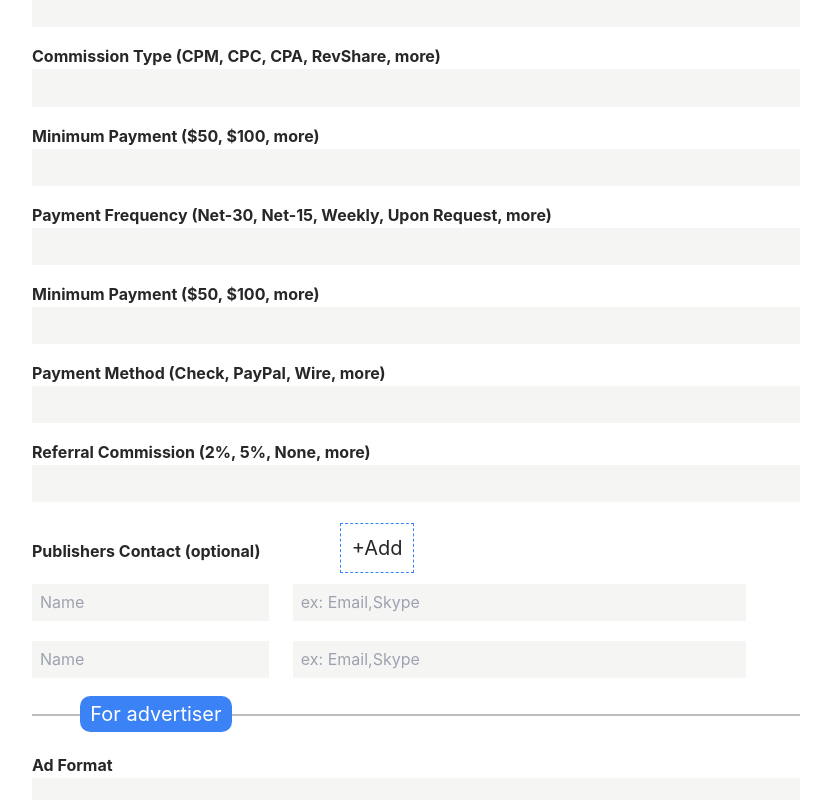
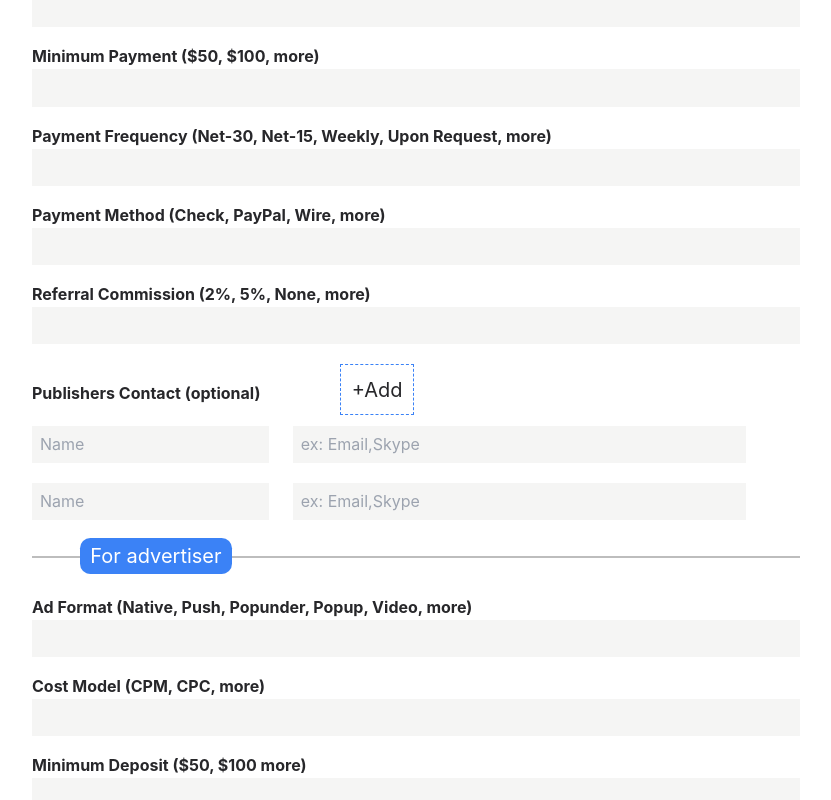
Before and after one commit to AFM-Taha/affling, a Next.js app: page /advertising-network in a window 1280 px wide. Shown: the part 1460-2260 px from the top of the page, without its empty margins (108-939 px from the left). Built offline with nearby package versions, Linux system fonts and the light colour scheme.

Commit message:
improve labels and error messages

```diff
--- a/src/components/SignUpForm/SignUpFormAdvertisingNetwork.tsx
+++ b/src/components/SignUpForm/SignUpFormAdvertisingNetwork.tsx
@@ -22,7 +22,7 @@ const schema = z.object({
     'Tracking Software',
     'Marketing Spy Tools',
   ]),
-  network_name: z.string().min(2, 'Affiliate netrok name is required'),
+  network_name: z.string().min(2, 'Advertising network name is required'),
   network_url: z
     .string()
     .regex(
@@ -38,19 +38,21 @@ const schema = z.object({
   network_description: z
     .string()
     .min(10, 'Description must be at least 10 characters'),
-  minimum_payment: z.number().positive({ message: 'be greater than 0' }),
+  minimum_payment: z
+    .number({ invalid_type_error: 'Enter a number' })
+    .positive({ message: 'Must be greater than 0' }),
   payment_frequency: z.enum(
     ['Daily', 'Weekly', 'Monthly', 'Quarterly', 'Annually'],
     {
-      invalid_type_error:
-        'Must be one of the following: Daily, Weekly, Monthly, Quarterly, Annually',
-      required_error:
-        'Must be one of the following: Daily, Weekly, Monthly, Quarterly, Annually',
+      errorMap: (issue, ctx) => ({
+        message:
+          'Must be one of the following: Daily, Weekly, Monthly, Quarterly, Annually',
+      }),
     }
   ),
   payment_method: z.string().min(2, 'Payment method is required'),
   referral_commission: z
-    .number()
+    .number({ invalid_type_error: 'Enter a number' })
     .positive({ message: 'Must be greater than 0' }),
   tracking_software: z.string().min(2, 'Tracking software is required'),
   affiliate_advertiser_contacts: z.array(
@@ -61,15 +63,21 @@ const schema = z.object({
   ),
   question_aria: z.string().optional(),
   program_category: z.string().min(2, 'Program category is required'),
-  base_commission: z.number().positive({ message: 'Must be greater than 0' }),
+  base_commission: z
+    .number({ invalid_type_error: 'Enter a number' })
+    .positive({ message: 'Must be greater than 0' }),
   tag: z.string().min(2, 'Tag is required'),
   add_format: z.string().min(2, 'Add format is required'),
   cost_model: z.string().min(2, 'Cost model is required'),
-  minimum_deposit: z.number().positive({ message: 'Must be greater than 0' }),
+  minimum_deposit: z
+    .number({ invalid_type_error: 'Enter a number' })
+    .positive({ message: 'Must be greater than 0' }),
   targeting_optimization: z
     .string()
     .min(2, 'Targeting optimization is required'),
-  daily_Impression: z.string().min(2, 'Daily Impression is required'),
+  daily_Impression: z
+    .number({ invalid_type_error: 'Enter a number' })
+    .min(2, 'Daily Impression is required'),
   top: z.string().min(2, 'Top is required'),
   publishers_contact: z.array(
     z
@@ -86,8 +94,12 @@ const schema = z.object({
   }),
   select_device: z.string().min(2, 'Must be at least 2 characters'),
   select_users: z.string().min(2, 'Must be at least 2 characters'),
-  setup_fees: z.number().positive({ message: 'Must be greater than 0' }),
-  startup_pricing: z.number().positive({ message: 'Must be greater than 0' }),
+  setup_fees: z
+    .number({ invalid_type_error: 'Enter a number' })
+    .positive({ message: 'Must be greater than 0' }),
+  startup_pricing: z
+    .number({ invalid_type_error: 'Enter a number' })
+    .positive({ message: 'Must be greater than 0' }),
 });
 
 // Make a type for FormData
@@ -113,7 +125,7 @@ const SignUpFormAdvertisingNetwork = () => {
         <div className="space-y-4">
           {/* name  */}
           <InputField
-            label="Title"
+            label="Name"
             id="title"
             placeholder=""
             type="text"
@@ -149,6 +161,7 @@ const SignUpFormAdvertisingNetwork = () => {
             </label>
             <select
               // Force the value to be Advertisement Network and make it readonly
+              disabled
               value={'Advertisement Network'}
               className="h-[37.07px] w-[760px] bg-stone-100 text-center text-xl font-normal text-zinc-800"
               {...register('program_type')}>
@@ -221,21 +234,24 @@ const SignUpFormAdvertisingNetwork = () => {
             register={register}
             errors={errors}
           />
+          {/* ________________________________________________________ */}
+          {/* --- Currently this doesn't exit in the backend ---- */}
+          {/* ________________________________________________________ */}
 
-          <InputField
+          {/* <InputField
             label="Commission Type (CPM, CPC, CPA, RevShare, more)"
             id="base_commission"
             placeholder=""
-            type="text"
+            type="number"
             register={register}
             errors={errors}
-          />
+          /> */}
 
           <InputField
             label="Minimum Payment ($50, $100, more)"
             id="minimum_payment"
             placeholder=""
-            type="text"
+            type="number"
             register={register}
             errors={errors}
           />
@@ -248,14 +264,14 @@ const SignUpFormAdvertisingNetwork = () => {
             register={register}
             errors={errors}
           />
-          <InputField
+          {/* <InputField
             label="Minimum Payment ($50, $100, more)"
             id="minimum_payment"
             placeholder=""
-            type="text"
+            type="number"
             register={register}
             errors={errors}
-          />
+          /> */}
           <InputField
             label="Payment Method (Check, PayPal, Wire, more)"
             id="payment_method"
@@ -269,7 +285,7 @@ const SignUpFormAdvertisingNetwork = () => {
             label="Referral Commission (2%, 5%, None, more)"
             id="referral_commission"
             placeholder=""
-            type="text"
+            type="number"
             register={register}
             errors={errors}
           />
@@ -332,8 +348,8 @@ const SignUpFormAdvertisingNetwork = () => {
           </div>
 
           <InputField
-            label="Ad Format"
-            id="adFormat"
+            label="Ad Format (Native, Push, Popunder, Popup, Video, more)"
+            id="add_format"
             placeholder=""
             type="text"
             register={register}
@@ -341,8 +357,8 @@ const SignUpFormAdvertisingNetwork = () => {
           />
 
           <InputField
-            label="Cost Model"
-            id="costModel"
+            label="Cost Model (CPM, CPC, more)"
+            id="cost_model"
             placeholder=""
             type="text"
             register={register}
@@ -350,17 +366,17 @@ const SignUpFormAdvertisingNetwork = () => {
           />
 
           <InputField
-            label="Minimum Deposit"
-            id="minimumDeposit"
+            label="Minimum Deposit ($50, $100 more)"
+            id="minimum_deposit"
             placeholder=""
-            type="text"
+            type="number"
             register={register}
             errors={errors}
           />
 
           <InputField
             label="Payment Method (Check, PayPal, Wire, more)"
-            id="paymentMethod"
+            id="payment_method"
             placeholder=""
             type="text"
             register={register}
@@ -369,25 +385,25 @@ const SignUpFormAdvertisingNetwork = () => {
 
           <InputField
             label="Referral Commission (2%, 5%, None, more)"
-            id="referralCommissionAdvertisers"
+            id="referral_commission"
             placeholder=""
-            type="text"
+            type="number"
             register={register}
             errors={errors}
           />
 
           <InputField
             label="Daily Impression (100 million, 1 billion, more)"
-            id="dailyImpression"
+            id="daily_Impression"
             placeholder=""
-            type="text"
+            type="number"
             register={register}
             errors={errors}
           />
 
           <InputField
             label="Top GEO (US, RU, UK, CA, IN, BR, WorldWide, more)"
-            id="topGeo"
+            id="top"
             placeholder=""
             type="text"
             register={register}
@@ -396,7 +412,7 @@ const SignUpFormAdvertisingNetwork = () => {
 
           <InputField
             label="Top Vertical (Dating, Sweepstakes, Mobile App, Health/Nutra, Forex, more)"
-            id="topVertical"
+            id="top"
             placeholder=""
             type="text"
             register={register}
@@ -405,9 +421,9 @@ const SignUpFormAdvertisingNetwork = () => {
 
           <InputField
             label="Referral Commission (2%, 5%, None, more)"
-            id="refCommission"
+            id="referral_commission"
             placeholder=""
-            type="text"
+            type="number"
             register={register}
             errors={errors}
           />
@@ -432,14 +448,14 @@ const SignUpFormAdvertisingNetwork = () => {
                 type="text"
                 placeholder="Name"
                 className="h-[37.07px] w-[236.86px] bg-stone-100 pl-2"
-                {...register('advertisersContactName1')}
+                {...register('affiliate_advertiser_contacts')}
               />
               <input
                 id="advertisersContact2"
                 type="text"
                 placeholder="ex: Email,Skype"
                 className="h-[37.07px] w-[453.12px]  bg-stone-100 pl-2"
-                {...register('advertisersContactInfo1')}
+                {...register('affiliate_advertiser_contacts')}
               />
             </div>
             <div className="flex flex-wrap items-center gap-6">
@@ -448,23 +464,23 @@ const SignUpFormAdvertisingNetwork = () => {
                 type="text"
                 placeholder="Name"
                 className="h-[37.07px] w-[236.86px] bg-stone-100 pl-2"
-                {...register('advertisersContactName2')}
+                {...register('affiliate_advertiser_contacts')}
               />
               <input
                 id="advertisersContact4"
                 type="text"
                 placeholder="ex: Email,Skype"
                 className="h-[37.07px] w-[453.12px]  bg-stone-100 pl-2"
-                {...register('advertisersContactInfo2')}
+                {...register('affiliate_advertiser_contacts')}
               />
             </div>
           </div>
           {/* Targeting & Optimization */}
           <div>
-            <div className="mb-7">
+            <div className="mb-2 mt-16">
               <label
                 htmlFor="targetingOptimization"
-                className="mt-4 block text-base font-bold leading-relaxed text-zinc-800">
+                className="mt-4 block text-xl font-extrabold leading-relaxed text-zinc-800">
                 Targeting & Optimization:
               </label>
             </div>
@@ -482,7 +498,7 @@ const SignUpFormAdvertisingNetwork = () => {
                         key={field.id}
                         type="checkbox"
                         value={field.name}
-                        {...register(field.name)}
+                        {...register('targeting_optimization')}
                         className=" border border-zinc-800"
                       />
                     </div>
@@ -501,7 +517,7 @@ const SignUpFormAdvertisingNetwork = () => {
             <textarea
               id="faq"
               placeholder=""
-              {...register('faq')}
+              {...register('question_aria')}
               className="w-full bg-stone-100 pl-2 pt-1"
               rows={6}
               cols={1}></textarea>
```
